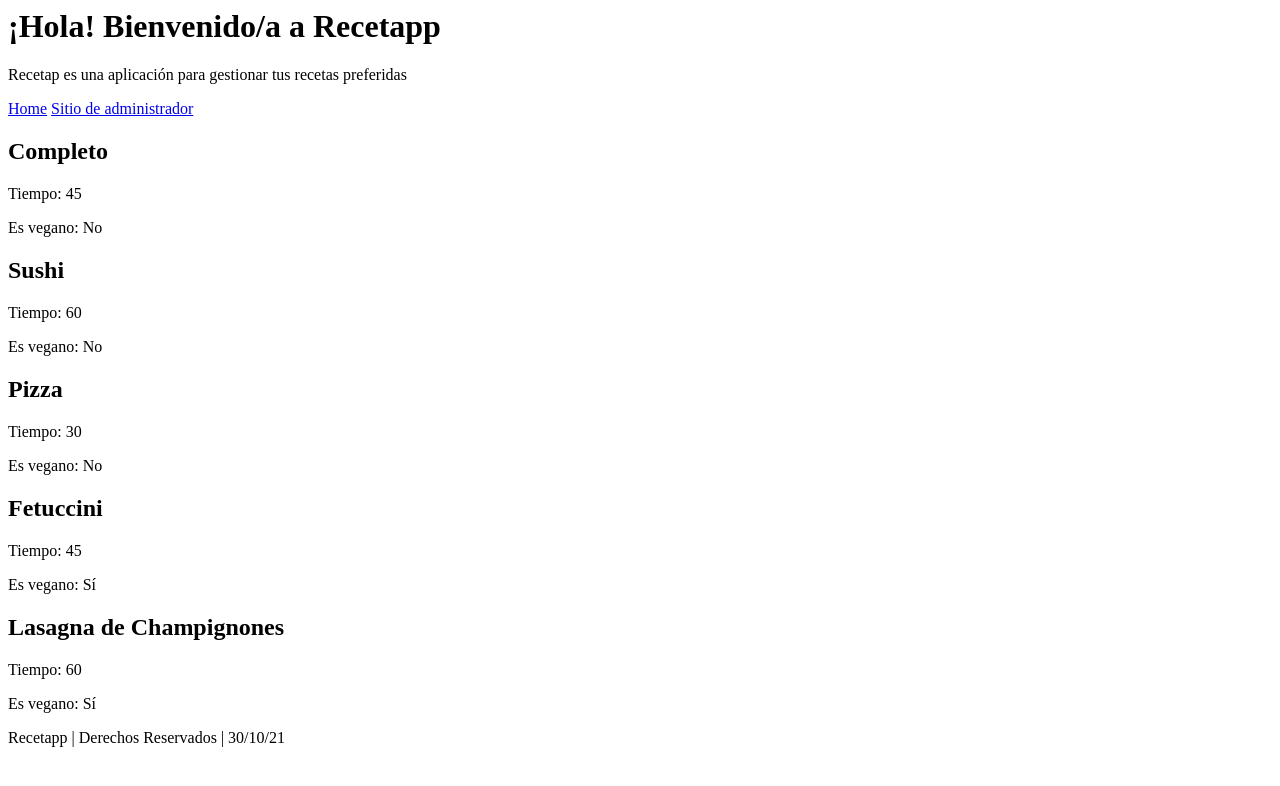
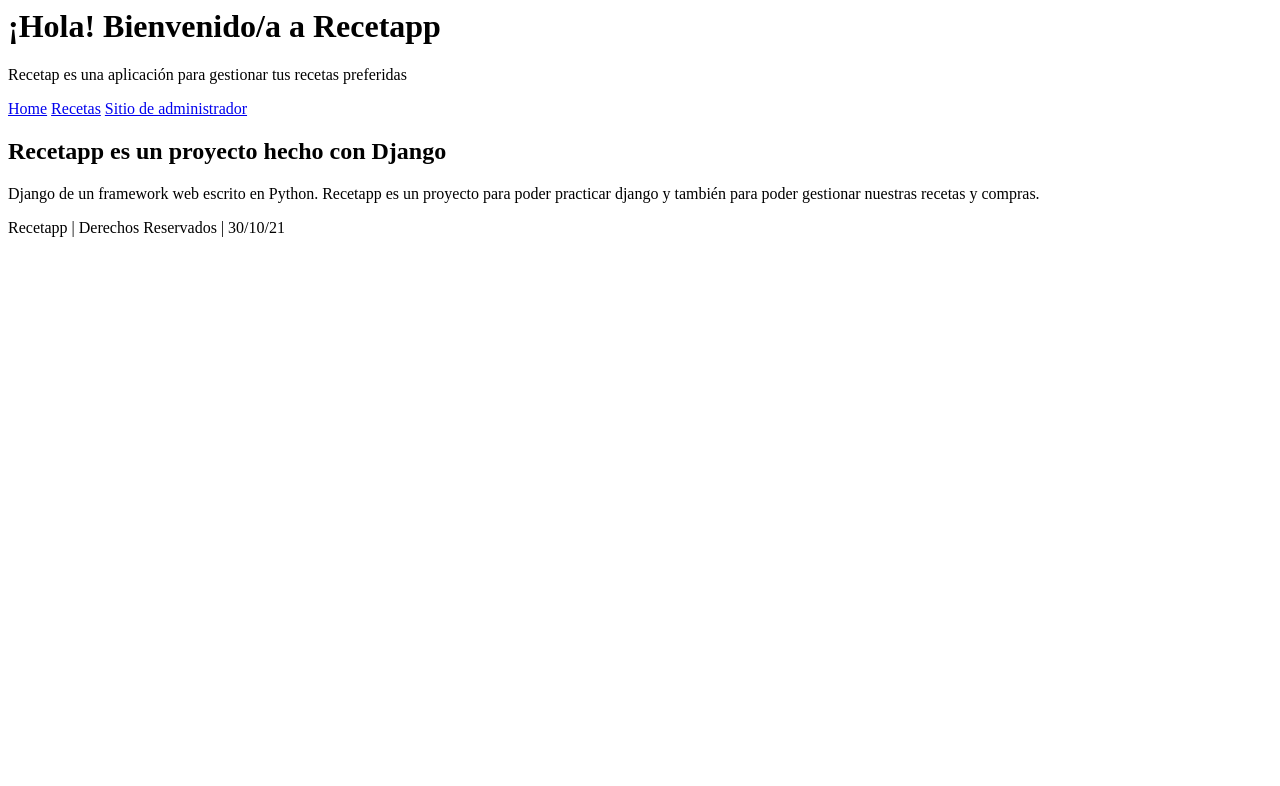
Before and after one commit to Ontos-2021/Recetapp, a Django app: page / in a window 1280 px wide. Shown: the top 786 px of the page. Run offline with Django 3.2, Linux system fonts and the light colour scheme; data comes from the database, SQL or seed files in the repository; both versions use the stored data as it was after the commit.

Commit message:
Agregué una nueva plantilla 'Recetas'.

```diff
--- a/Recetapp/Apps/Recetas/templates/index.html
+++ b/Recetapp/Apps/Recetas/templates/index.html
@@ -13,22 +13,9 @@
 
 {% block content %}
 
-    {% for receta in recetas %}
+    <h2>Recetapp es un proyecto hecho con <strong>Django</strong></h2>
 
-        <div class="receta">
+    <p>Django de un framework web escrito en Python. Recetapp es un proyecto para poder practicar django y también para poder gestionar nuestras recetas y compras.</p>
 
-            <h2>{{ receta.nombre }}</h2>
-
-                <p>Tiempo: {{ receta.tiempo }}</p>
-
-                {% if receta.vegano == True %}
-                    <p>Es vegano: Sí</p>
-                 {% else %}
-                    <p>Es vegano: No</p>
-                {% endif %}
-
-        </div>
-
-    {% endfor %}
 
 {% endblock %}
--- a/Recetapp/Apps/Recetas/templates/layout.html
+++ b/Recetapp/Apps/Recetas/templates/layout.html
@@ -14,6 +14,7 @@
     <nav>
         <!-- Barra de navegación -->
         <a href="{% url 'index' %}">Home</a>
+        <a href="{% url 'recetas' %}">Recetas</a>
         <a href="http://127.0.0.1:8000/admin/">Sitio de administrador</a>
     </nav>
     <main>
--- a/Recetapp/Apps/Recetas/views.py
+++ b/Recetapp/Apps/Recetas/views.py
@@ -6,6 +6,11 @@ from Recetapp.Apps.Recetas.models import Receta
 
 def index(request):
 
+    return render(request, "index.html")
+
+
+def recetas(request):
+
     recetas = Receta.objects.all()
 
-    return render(request, "index.html", {"recetas": recetas})
+    return render(request, "recetas.html", {"recetas": recetas})
--- a/Recetapp/urls.py
+++ b/Recetapp/urls.py
@@ -19,5 +19,6 @@ from Recetapp.Apps.Recetas import views
 
 urlpatterns = [
     path('admin/', admin.site.urls),
-    path("", views.index, name="index")
+    path("", views.index, name="index"),
+    path("recetas", views.recetas, name="recetas")
 ]
```
Also changed, not shown: Recetapp/Apps/Recetas/templates/recetas.html (added, +34 -0 lines), Recetapp.db.
